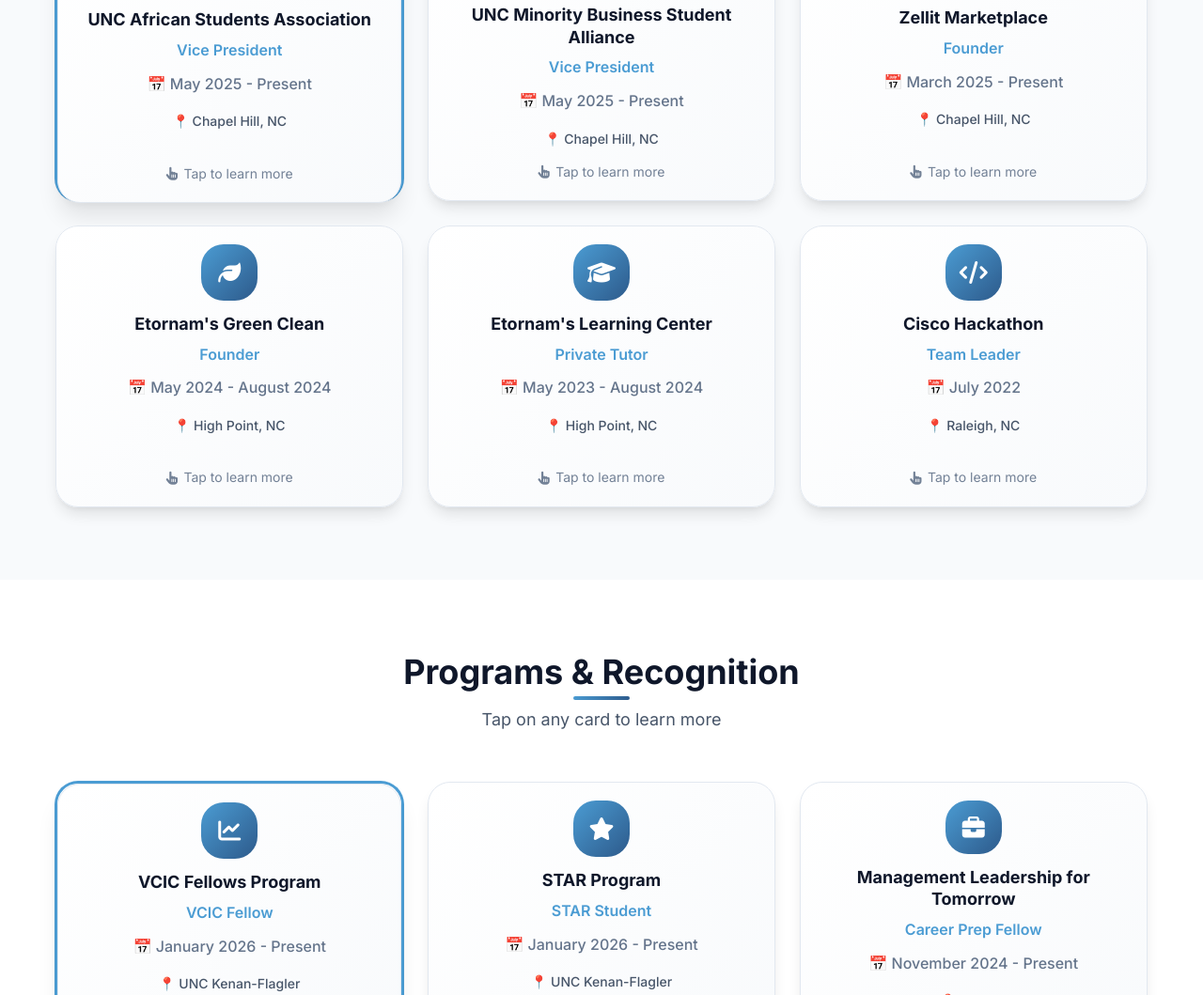
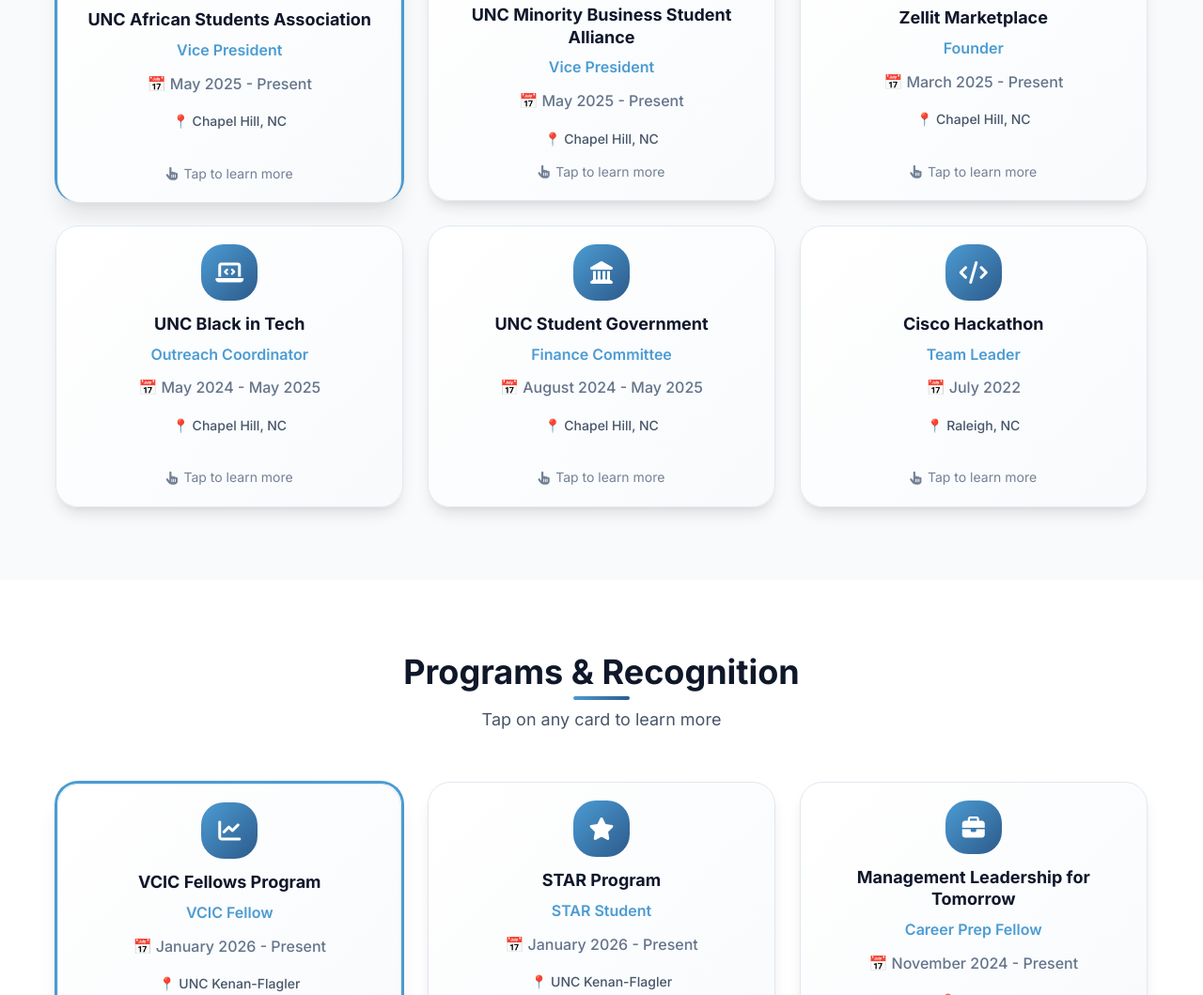
Before and after one commit to Etornamagbemabiese/tutoring.github.io, a plain HTML site: page experience.html in a window 1280 px wide. Shown: the part 2019-3078 px from the top of the page at 94% size. Drawn offline with Linux system fonts and the light colour scheme.

Commit message:
Update experience: Replace Etornam's Green Clean and Learning Center with UNC Black in Tech and UNC Student Government

```diff
--- a/experience.html
+++ b/experience.html
@@ -386,18 +386,18 @@
                     </div>
                 </div>
 
-                <!-- Etornam's Green Clean -->
+                <!-- UNC Black in Tech -->
                 <div class="experience-card" onclick="flipCard(this)">
                     <div class="card-inner">
                         <div class="card-front">
                             <div class="card-icon">
-                                <i class="fas fa-leaf"></i>
+                                <i class="fas fa-laptop-code"></i>
                             </div>
-                            <h3 class="card-title">Etornam's Green Clean</h3>
-                            <p class="card-position">Founder</p>
+                            <h3 class="card-title">UNC Black in Tech</h3>
+                            <p class="card-position">Outreach Coordinator</p>
                             <div class="card-meta">
-                                <span class="duration">May 2024 - August 2024</span>
-                                <span class="location">High Point, NC</span>
+                                <span class="duration">May 2024 - May 2025</span>
+                                <span class="location">Chapel Hill, NC</span>
                             </div>
                             <div class="flip-hint">
                                 <i class="fas fa-hand-pointer"></i>
@@ -405,33 +405,34 @@
                             </div>
                         </div>
                         <div class="card-back">
-                            <h3 class="card-title">Founder</h3>
-                            <p class="card-company">Etornam's Green Clean</p>
+                            <h3 class="card-title">Outreach Coordinator</h3>
+                            <p class="card-company">UNC Black in Tech</p>
                             <div class="card-description">
-                                <p>Founded eco-friendly cleaning and landscaping service specializing in power washing and lawn care.</p>
+                                <p>Represent the organization by attending executive meetings and maintaining communication with external partners and sponsors.</p>
                                 <ul>
-                                    <li>Founded eco-friendly cleaning service</li>
-                                    <li>Specialized in power washing and lawn care</li>
-                                    <li>Developed sustainable business practices</li>
-                                    <li>Built client base and service operations</li>
+                                    <li>Attend executive meetings and maintain communication with external partners and sponsors</li>
+                                    <li>Coordinate with the Finance Committee on budget matters</li>
+                                    <li>Support the Programming Committee on event logistics</li>
+                                    <li>Collaborate with Public Relations to market events</li>
+                                    <li>Ensure consistent communication between the BiT team and other organizations to strengthen partnerships and visibility</li>
                                 </ul>
                             </div>
                         </div>
                     </div>
                 </div>
 
-                <!-- Etornam's Learning Center -->
+                <!-- UNC Student Government -->
                 <div class="experience-card" onclick="flipCard(this)">
                     <div class="card-inner">
                         <div class="card-front">
                             <div class="card-icon">
-                                <i class="fas fa-graduation-cap"></i>
+                                <i class="fas fa-landmark"></i>
                             </div>
-                            <h3 class="card-title">Etornam's Learning Center</h3>
-                            <p class="card-position">Private Tutor</p>
+                            <h3 class="card-title">UNC Student Government</h3>
+                            <p class="card-position">Finance Committee</p>
                             <div class="card-meta">
-                                <span class="duration">May 2023 - August 2024</span>
-                                <span class="location">High Point, NC</span>
+                                <span class="duration">August 2024 - May 2025</span>
+                                <span class="location">Chapel Hill, NC</span>
                             </div>
                             <div class="flip-hint">
                                 <i class="fas fa-hand-pointer"></i>
@@ -439,15 +440,16 @@
                             </div>
                         </div>
                         <div class="card-back">
-                            <h3 class="card-title">Private Tutor</h3>
-                            <p class="card-company">Etornam's Learning Center</p>
+                            <h3 class="card-title">Finance Committee</h3>
+                            <p class="card-company">UNC Student Government</p>
                             <div class="card-description">
-                                <p>Founded private tutoring center providing individualized Math and English instruction for K-12 students.</p>
+                                <p>Supported the Director in managing budget and financial planning, ensuring fiscal policies and procedures strengthened the organization's financial health.</p>
                                 <ul>
-                                    <li>Founded private tutoring center</li>
-                                    <li>Provided individualized Math and English instruction</li>
-                                    <li>Served K-12 students</li>
-                                    <li>Developed personalized learning plans</li>
+                                    <li>Supported the Director in managing budget and financial planning</li>
+                                    <li>Ensured fiscal policies and procedures strengthened the organization's financial health</li>
+                                    <li>Collaborated with peers to allocate funds effectively for student initiatives</li>
+                                    <li>Contributed to budget proposals and funding strategies</li>
+                                    <li>Helped set new standards for the evolving role of the office</li>
                                 </ul>
                             </div>
                         </div>
```
